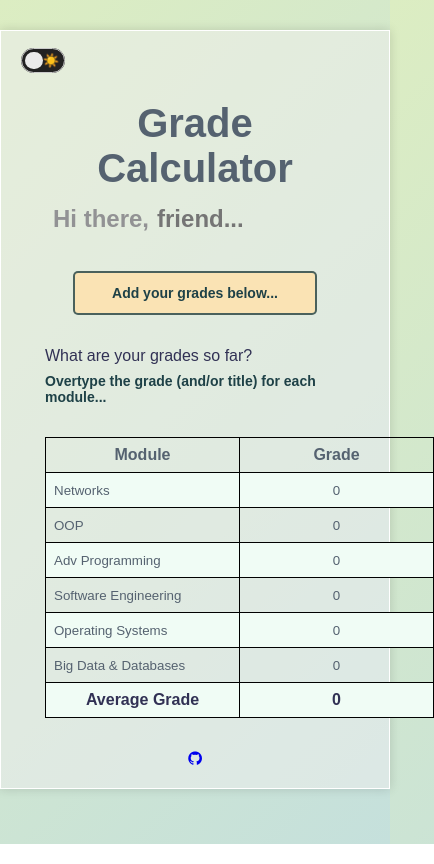
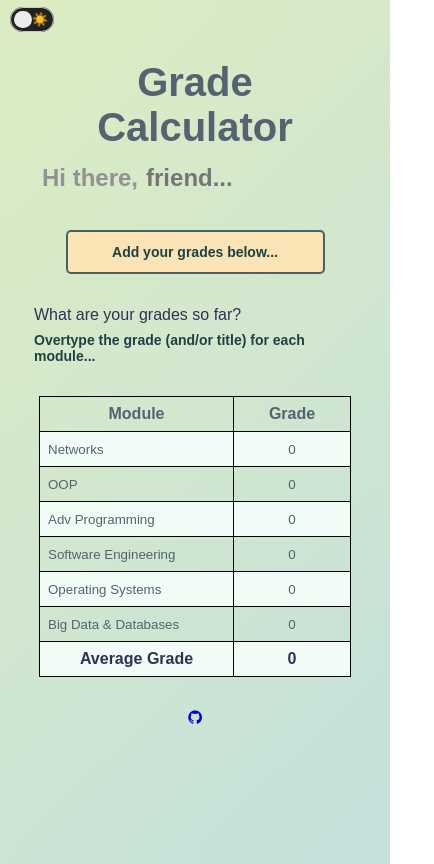
Before and after one commit to tj2904/vue-grade-calculator, a Vue app: page / in a window 390 px wide. Shown: the whole page, 434 px wide, since content can reach past the window. Built offline with nearby package versions, Linux system fonts and the light colour scheme.

Commit message:
adds  fix for table on small screens

```diff
--- a/src/App.vue
+++ b/src/App.vue
@@ -24,7 +24,7 @@
 		</section>
 
 		<section>
-			<table>
+			<table class="grade-table">
 				<tr>
 					<th>Module</th>
 					<th>Grade</th>
@@ -163,6 +163,7 @@ main {
 	box-shadow: 0 0 10px rgba(0, 0, 0, 0.15);
 }
 
+
 input:not([type="radio"]):not([type="checkbox"]),
 button {
 	appearance: none;
@@ -288,4 +289,28 @@ tr:last-child {
 	box-shadow: 0 1px 3px rgba(0, 0, 0, 0.1);
 	margin-bottom: 1rem;
 }
+
+
+@media screen and (max-width:780px) {
+	main {
+		max-width: none;
+		margin: 10px;
+		padding: 0px;
+		background: var(--background);
+		border: 0px;
+		box-shadow: none;
+		min-height: 100vh;
+	}
+
+	.grade-table, .grade-entry {
+		width: 100px;
+		padding: 0px;
+		margin: auto;
+		/* margin-bottom: 20px; */
+		border-collapse: collapse;
+		border: 1px solid red;
+		text-align: center;
+	}
+}
+
 </style>
```
